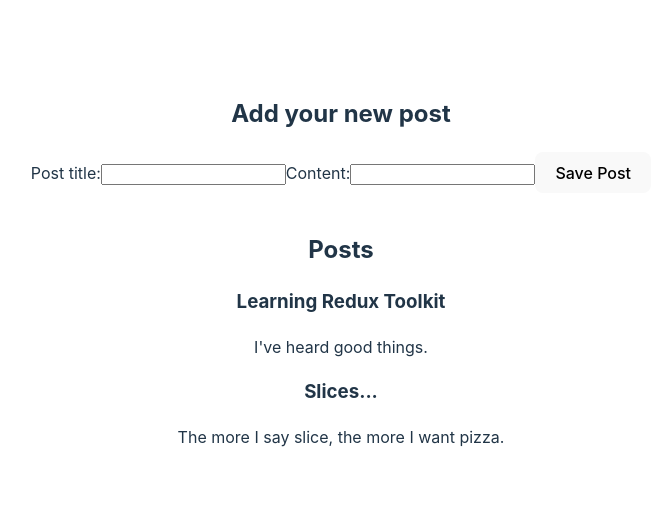
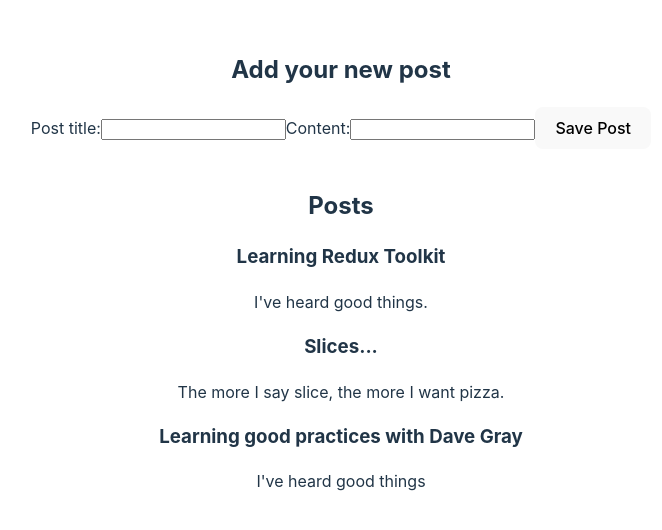
Before and after one commit to lucaslopezdev/practice-toolkit, a React (Vite) app: page / in a window 1280 px wide. Shown: the part 120-650 px from the top of the page, without its empty margins (299-961 px from the left). Built offline with nearby package versions, Linux system fonts and the light colour scheme.

Commit message:
Adición de objeto de prueba en el slice de Posts

```diff
--- a/src/features/posts/postsSlice.js
+++ b/src/features/posts/postsSlice.js
@@ -10,6 +10,11 @@
     id: "2",
     title: "Slices...",
     content: "The more I say slice, the more I want pizza.",
+  },
+  {
+    id: "3",
+    title: "Learning good practices with Dave Gray",
+    content: "I've heard good things",
   },
 ];
 
```
